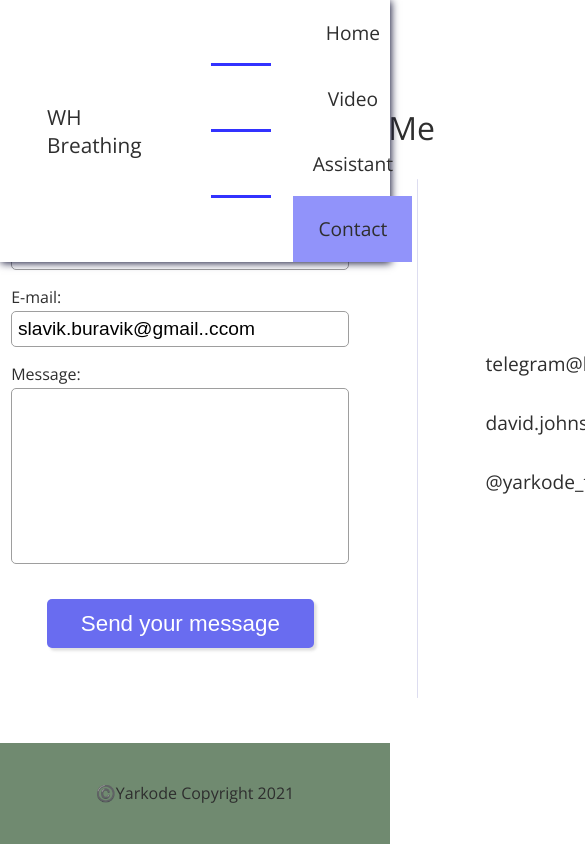
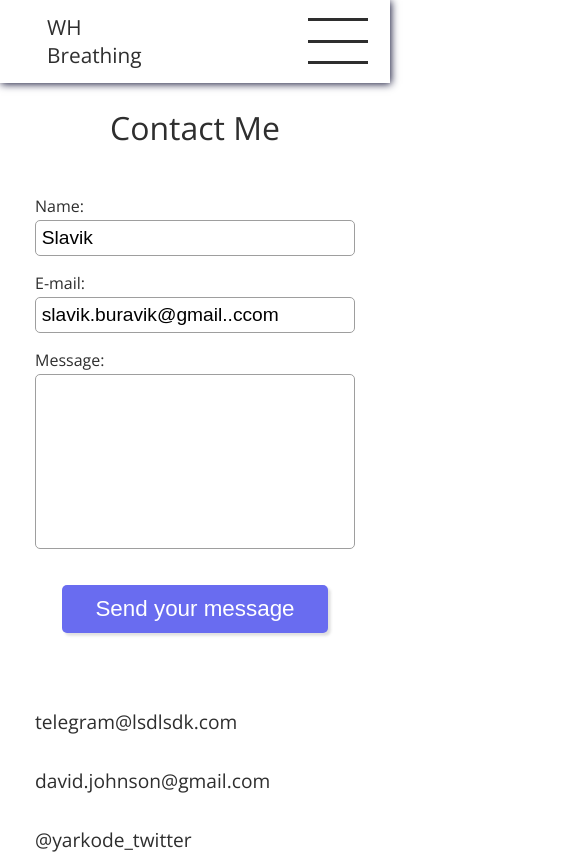
Before and after one commit to yarKode/wim-hof-breathing-counter, a React (Create React App) app: page /contact in a window 390 px wide. Shown: the top 854 px of the page, 585 px wide, since content can reach past the window. Built offline with nearby package versions, Linux system fonts and the light colour scheme.

Commit message:
Mobile emu added. Responsivness improved

```diff
--- a/src/App.css
+++ b/src/App.css
@@ -170,8 +170,8 @@ header a {
 
 .assistant-btn:focus,
 .assistant-btn:hover,
-.link-btn:focus,
-.link-btn:hover {
+.link-btn:hover
+/* .link-btn:focus */ {
   background-color: #5f61f0;
   box-shadow: 0.09em 0.09em 0.09em rgba(68, 68, 68, 0.2);
   transform: scale(0.99);
@@ -239,14 +239,16 @@ header {
   top: 0;
   left: 0;
   width: 100%;
+  min-height: 4rem;
   justify-content: space-between;
+  align-items: center;
   z-index: 998;
 }
 
 .menu {
   width: 100%;
   height: 100%;
-  padding: 0 3rem;
+  padding: 0 2em;
   display: flex;
   justify-content: space-between;
 }
@@ -255,6 +257,9 @@ header {
   background: #9193fa;
 }
 
+.mobile-menu-list {
+  display: none;
+}
 .logo {
   max-width: 30%;
   display: flex;
@@ -299,12 +304,12 @@ nav ul a {
   color: #2e2e2e;
   width: 100%;
   height: 100%;
-  padding: 1em 1em;
+  padding: 1.1em 1.3em;
   transition: ease-in-out 0.2s;
 }
 
-nav ul a:hover,
-nav ul a:focus {
+nav ul a:hover
+/* nav ul a:focus */ {
   background-color: #696cf0;
   color: #fff;
 }
@@ -316,7 +321,7 @@ nav ul a:focus {
 .hamb-line {
   width: 60px;
   height: 3px;
-  background-color: #3232ff;
+  background-color: #2e2e2e;
 }
 
 /* ========= FOOTER ========= */
@@ -412,6 +417,7 @@ footer {
 }
 
 .contacts-placeholder {
+  margin-top: 2em;
   width: 30%;
   font-size: 1.2rem;
 }
@@ -525,7 +531,8 @@ footer {
     flex-direction: column;
     justify-content: space-evenly;
     align-items: center;
-    height: 100%;
+    align-self: stretch;
+    min-height: 3em;
   }
 
   .hamburger:hover {
@@ -540,6 +547,44 @@ footer {
     display: none;
   }
 
+  .mobile-menu-list {
+    position: absolute;
+    top: 6rem;
+    left: 0;
+    display: flex;
+    flex-direction: column;
+    flex-wrap: nowrap;
+    width: 100%;
+    height: 50vh;
+    background-color: #fff;
+    justify-content: center;
+    box-shadow: 0.12em 0.12em 0.12em rgba(95, 95, 95, 0.2);
+  }
+
+  .mobile-menu-list li {
+    width: 100%;
+    height: auto;
+    flex-grow: 0;
+    background-color: #fff;
+  }
+
+  .contact-block {
+    flex-direction: column;
+    align-items: flex-start;
+  }
+
+  .vertical-spread-line {
+    display: none;
+  }
+
+  .video-responsive iframe {
+    width: 90%;
+  }
+
+  .guide-block-item {
+    width: 45%;
+  }
+
   .hero-cta-block {
     flex-direction: column;
     margin-top: 1em;
@@ -551,14 +596,3 @@ footer {
     min-width: 80%;
   }
 }
-
-@media (max-width: 360px) {
-  .logo {
-    margin: 0 1.6em;
-    padding: 0;
-  }
-}
-
-.active {
-  background: #9193fa;
-}
--- a/src/Components/Header/Header.js
+++ b/src/Components/Header/Header.js
@@ -21,10 +21,10 @@ export default function Header() {
           </Link>
         </div>
         <nav>
-          {mobMenu && <MobileMenu />}
+          {mobMenu && <MobileMenu mob={true} toggleMobMenu={toggleMobMenu} />}
           <Humburger toggleMobMenu={toggleMobMenu} />
 
-          <MobileMenu mob={true} />
+          <MobileMenu mob={false} />
         </nav>
       </div>
     </header>
--- a/src/Components/Header/MobileMenu.jsx
+++ b/src/Components/Header/MobileMenu.jsx
@@ -4,11 +4,14 @@ import { NavLink } from "react-router-dom";
 
 export default function MobileMenu({ toggleMobMenu, mob }) {
   function testClickHandler() {
-    console.log("should open menu");
+    mob && toggleMobMenu();
   }
+
   return (
-    <div className="mobile-menu" onClick={testClickHandler}>
-      <ul className={!mob ? "nav-list" : ""}>
+    <ul
+      className={!mob ? "nav-list" : "mobile-menu-list"}
+      onClick={testClickHandler}
+    >
       <li className="menu_item">
         <NavLink exact to="/">
           Home
@@ -24,6 +27,5 @@ export default function MobileMenu({ toggleMobMenu, mob }) {
         <NavLink to="/contact">Contact</NavLink>
       </li>
     </ul>
-    </div>
   );
 }
```
Lines whose indentation alone changed are shown as unchanged.
